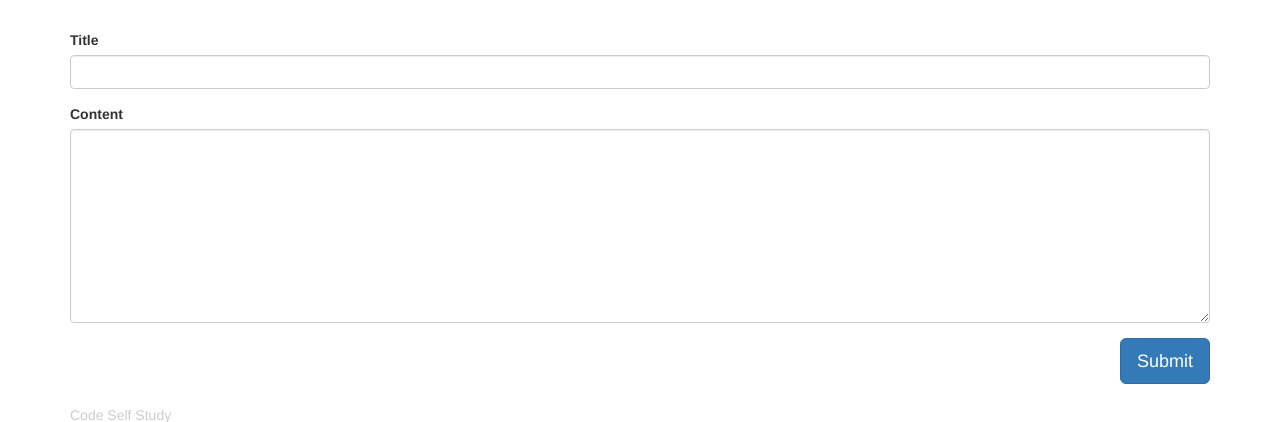
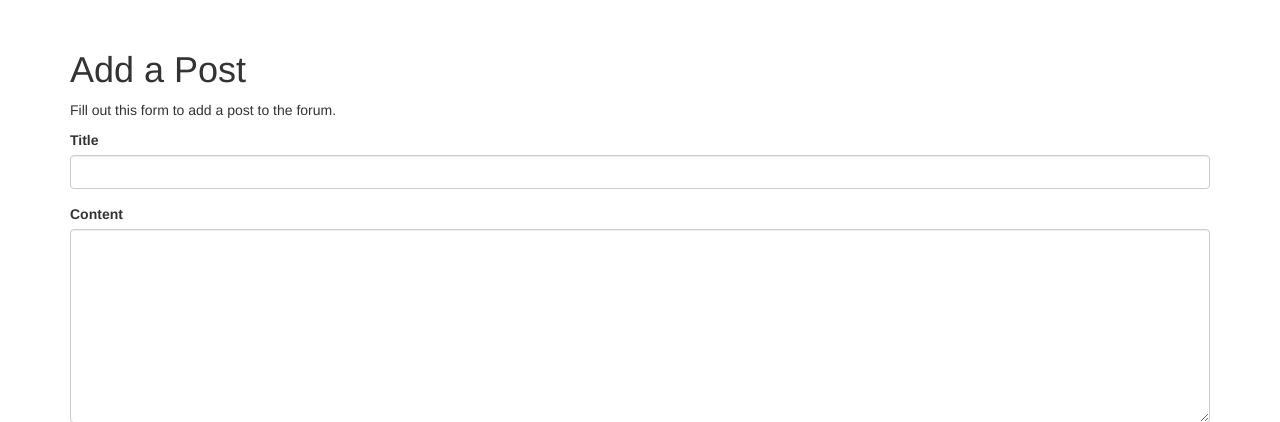
Before and after one commit to codeselfstudy/codeselfstudy_flask, a Flask app: page /add-post in a window 1280 px wide. Shown: the part 51-473 px from the top of the page. Run offline with Flask 2, Linux system fonts and the light colour scheme; parts of the project's set-up code (start-up, migrations or seed data) failed here and were passed over; some libraries are stand-ins or nearby versions.

Commit message:
Add h1 and p to add-post form

```diff
--- a/app/codeselfstudy/templates/add_post.html
+++ b/app/codeselfstudy/templates/add_post.html
@@ -2,6 +2,8 @@
 
 {% block content %}
 <section class="container">
+    <h1>Add a Post</h1>
+    <p>Fill out this form to add a post to the forum.</p>
     <form action="/add-post" method="POST">
         {{ form.csrf_token }}
 
```
